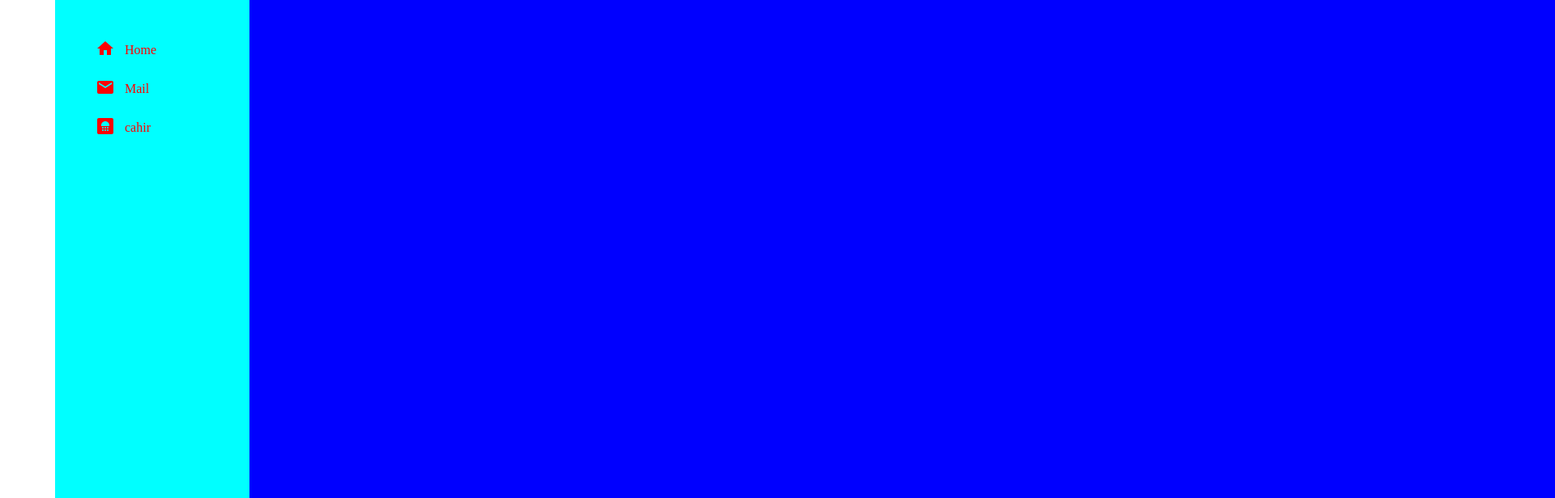
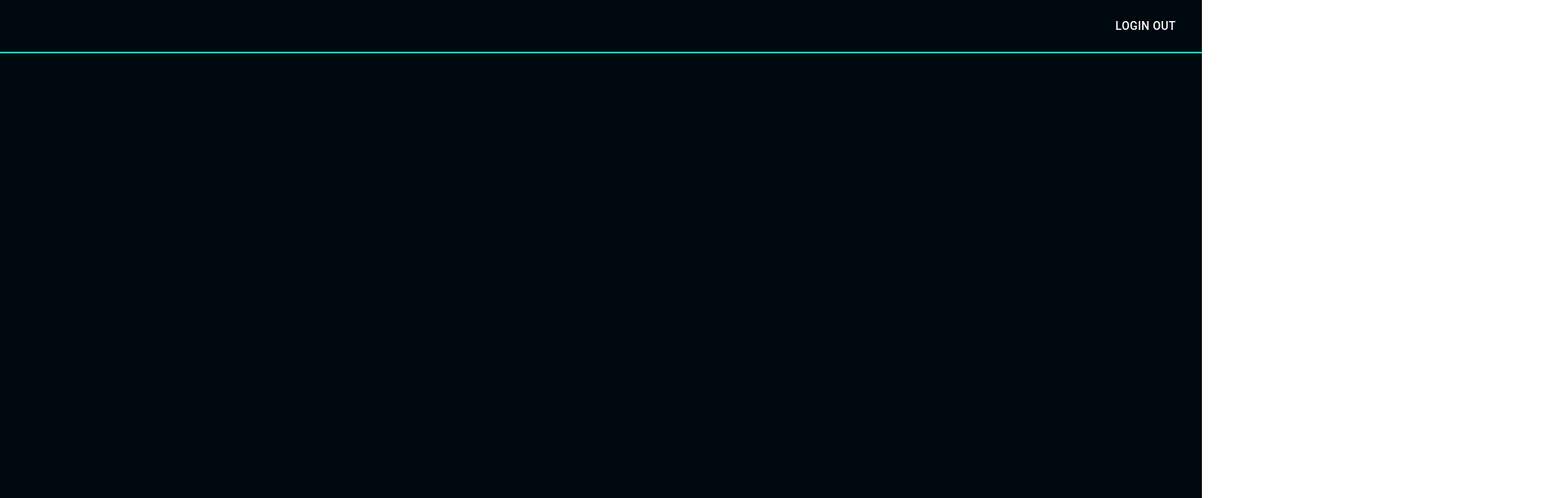
Before and after one commit to prapanchsw/FinalProject, a React (Vite) app in the folder finacial/: page /admin in a window 1280 px wide. Shown: the top 616 px of the page at 81% size, 1920 px wide, since content can reach past the window. Built offline with nearby package versions, Linux system fonts and the light colour scheme.

Commit message:
second commit

```diff
--- a/finacial/src/App.css
+++ b/finacial/src/App.css
@@ -1,4 +1,4 @@
-#root {
+body {
   max-width: 1280px;
   margin: 0 auto;
   padding: 0;
@@ -10,10 +10,11 @@
 }
 .background1{
   height: 130vh;
-  width: 300vh;
-  background-color:blue;
-  margin: -100px;
+  width: 211vh;
+  background-color:#000910;
+  margin: 0;
   padding: 0;
+
 
 }
 
@@ -22,32 +23,59 @@
 
   height: 100%;
   width: 200px;
-  background-color:rgb(0, 0, 0);
+  background-color:rgb(255, 255, 255);
 
 }
 
 .sidebarlist{
 height: 100%;
 width: 100%;
-background-color:aqua;
-color: red;
- overflow-y: scroll auto;
+background-color:#022334;
+color: #00ffc7;
+ overflow: scroll auto;
+
+
 
 }
 .sidebar {
   display: flex;
   flex-direction: column; /* Stack list items vertically */
-  align-items: flex-start; /* Align items at the start of the container */
+  align-items: flex-start;
+
 }
 
 .sidebarlist ul {
   list-style-type: none; /* Remove default list styles */
   padding: 0;
   margin: 0;
+
 }
 
 .sidebar li {
-  display: flex; /* Enable flexbox for list items */
-  align-items: center; /* Align items vertically */
-  padding: 10px; /* Adjust padding as needed */
+  display: flex;
+  align-items: center;
+  flex-direction: row;
+  flex-wrap: wrap;
+  align-content: center;
+  justify-items: left;
+
+
 }
+
+.sidebar-item {
+  display: flex;
+  align-items: center;
+  /* padding: 5px 10px;  */
+  cursor: pointer;
+  margin-bottom: 50px;
+  border-radius: 10px;
+}
+
+.sidebar-item:hover  {
+  background-color: #00ffc7;
+  color:rgb(0, 0, 0);
+}
+
+.sidebar-item div {
+  display: inline-block;
+}
--- a/finacial/src/App.jsx
+++ b/finacial/src/App.jsx
@@ -4,7 +4,9 @@
 import Login from './components/Login'
 import Signup from './components/Signup'
 import { Route, Router, Routes } from 'react-router-dom'
-import Admin from './components/Admin'
+import AdminPage from './components/AdminPage'
+
+
 function App() {
 
 
@@ -16,7 +18,9 @@
         <Route path='/' element={<Landing />} />
         <Route path='/login' element={<Login />} />
         <Route path='/signup' element={<Signup />} />
-        <Route path='/admin' element={<Admin/>}/>
+        <Route path='/admin' element={<AdminPage />}/>
+
+
       </Routes>
     </>
   )
--- a/finacial/src/components/Admin.jsx
+++ b/finacial/src/components/Admin.jsx
@@ -1,18 +1,25 @@
+// src/Admin.js
 import React from 'react';
 import '../App.css';
-import { Sidebar } from './Sidebar'; // Assuming Sidebar is imported correctly and is an array of objects
+import { Sidebar } from './Sidebar';
+import { AdminPanelSettings } from '@mui/icons-material';
+import { Typography } from '@mui/material';
 
 const Admin = () => {
     return (
         <div className="background1">
             <div className="sidebar">
-                <ul className="sidebarlist"sx={{margin:'0',padding:'0'}}>
-                    <br /><br /> <br />
+                <ul className="sidebarlist" style={{ margin: '0', padding: '0' }}>
+                    <li style={{ display: 'flex', alignItems: 'center', padding: '40px 20px' }}>
+                        <AdminPanelSettings sx={{ fontSize: 100, marginRight: 2 }} />
 
+                    </li>
+                    <br /> <br />
                     {Sidebar.map((val, key) => (
-                        <li key={key} >
-                            <div>{val.icon}</div> &nbsp;&nbsp;&nbsp;
-                            <div>{val.title}</div>
+                        <li key={key} className="sidebar-item" style={{ display: 'flex', alignItems: 'center', padding: '10px 50px 20px 20px', marginTop: '-60px' }}>
+                            <br /><br /><br />
+                            <div style={{ fontSize: 35 }}>{val.icon}</div> &nbsp;&nbsp;&nbsp;
+                            <div style={{ fontSize: 20 }}>{val.title}</div>
                         </li>
                     ))}
                 </ul>
--- /dev/null
+++ b/finacial/src/components/AdminPage.jsx
@@ -0,0 +1,15 @@
+// src/AdminPage.js
+import React from 'react';
+import Navbar from './Navbar';
+import Admin from './Admin';
+
+const AdminPage = () => {
+  return (
+    <div>
+      <Navbar/>
+      <Admin />
+    </div>
+  );
+};
+
+export default AdminPage;
--- a/finacial/src/components/Landing.jsx
+++ b/finacial/src/components/Landing.jsx
@@ -16,8 +16,8 @@
   max-width: 300px;
   max-height:350px;
   margin-top:50px;
-  background-color: rgba(255, 255, 255, 0.2);
-  backdrop-filter: blur(10px) brightness(120%);
+  background-color: rgba(255, 255, 255, 0.4);
+  backdrop-filter: blur(10px) brightness(200%);
   box-shadow: 0 8px 16px rgba(0,0,0,0.1);
   border: 1px solid rgba(255, 255, 255, 0.1);
   border-radius:10px;
--- a/finacial/src/components/Login.jsx
+++ b/finacial/src/components/Login.jsx
@@ -47,7 +47,7 @@
         Your browser does not support the video tag.
             </video>
             <div className="overlay"></div>
-    <Container style={{ height: '100vh', display: 'flex', justifyContent: 'center', alignItems: 'center'}} >
+    <Container style={{ height: '100vh', display: 'flex', justifyContent: 'center', alignItems: 'center',paddingTop: '100px'}} >
       <form
                     style={{
                         width: '100%',
--- /dev/null
+++ b/finacial/src/components/Navbar.jsx
@@ -0,0 +1,25 @@
+import { AppBar, Box, Button, Toolbar, Typography } from '@mui/material'
+import React from 'react'
+
+const Navbar = () => {
+  return (
+    <div>
+       <Box sx={{ flexGrow: 1 ,paddingTop:'60px',width:"211vh"}} className='navbar1'>
+      <AppBar position="static" sx={{backgroundColor:'#000910', borderBottom: '2px solid #01ffc9' }} >
+        <Toolbar>
+
+
+
+          <Typography variant="h6" component="div" sx={{ flexGrow: 1,color:'#00ffc7' }}>
+            Admin Panel
+          </Typography>
+          <Button color="inherit">Login Out</Button>
+        </Toolbar>
+      </AppBar>
+          </Box>
+
+    </div>
+  )
+}
+
+export default Navbar
--- a/finacial/src/components/Sidebar.jsx
+++ b/finacial/src/components/Sidebar.jsx
@@ -1,6 +1,8 @@
 import React from 'react'
-import { Bathroom, Home, Mail } from '@mui/icons-material';
+import { AdminPanelSettings, Bathroom, Home, Mail, PersonPinCircleOutlined } from '@mui/icons-material';
+
 export const Sidebar = [
+
     {
         title: "Home",
         icon: <Home/>,
--- a/finacial/src/components/Signup.jsx
+++ b/finacial/src/components/Signup.jsx
@@ -33,9 +33,10 @@
         Your browser does not support the video tag.
             </video>
           <div className="overlay"></div>
-          <Container style={{ height: '100vh', display: 'flex', justifyContent: 'center', alignItems: 'center'}} >
+          <Container style={{ height: '100vh', display: 'flex', justifyContent: 'center', alignItems: 'center',paddingTop: '100px'}} >
           <form
-                    style={{
+          style={{
+
                         width: '100%',
                         maxWidth: 300,
                         padding: '40px',
@@ -44,11 +45,13 @@
                         backgroundColor: 'rgba(0, 0, 0, 0.1)',
                         color: 'white',
                         zIndex: '1',
-                        backdropFilter: 'blur(100px) brightness(300%)' ,
+                        backdropFilter: 'blur(100px) brightness(300%)',
+                       overflow: 'hidden',
+                        padding:'40px'
 
                   }}>
                   <Grid container spacing={2} justifyContent="center">
-                  <Grid item xs={12}>
+                  <Grid item xs={12} md={12} sm={12} lg={12}>
                   <Typography variant="h4" align="center" gutterBottom>
             Create Account
                 </Typography>
@@ -65,36 +68,6 @@
                                   sx={textFieldStyles} />
 
 
-                              <TextField
-              type="number"
-              label="Age"
-              variant="filled"
-              fullWidth
-              style={{ marginBottom: '10px' }}
-
-
-                                sx={textFieldStyles}/>
-
-
-
-                              <Grid item xs={12}>
-
-                                  <FormControl fullWidth variant='filled' sx={textFieldStyles} style={{ marginBottom: '-15px' }}>
-    <InputLabel id="demo-simple-select-label" sx={{color: 'white',}}>Gender</InputLabel>
-    <Select
-      // value={age}
-                                          label="gender"
-
-                                          autoWidth
-                                          // onChange={handleChange}
-
-    >
-      <MenuItem value={'Male'} sx={{}}>Male</MenuItem>
-      <MenuItem value={'Female'}>Female</MenuItem>
-
-    </Select>
-        </FormControl>
-                    </Grid>
 <br />
                     <TextField
               type="email"
--- a/finacial/src/style/landing.css
+++ b/finacial/src/style/landing.css
@@ -141,7 +141,8 @@
 
 
    .card1{
-    color: rgb(203, 188, 188);
+    color: rgb(218, 209, 209);
+
    }
 
    .link {
--- a/finacial/src/style/login.css
+++ b/finacial/src/style/login.css
@@ -5,6 +5,7 @@
    padding-left:0;
    overflow: hidden;
    margin: 0 auto;
+   margin-top: 10px;
 
 }
 
--- a/finacial/src/style/signup.css
+++ b/finacial/src/style/signup.css
@@ -2,7 +2,10 @@
     background-size: cover;
    display: flex;
    align-items: center;
-   padding-left:0
+   padding-left:0;
+   overflow: hidden;
+   padding-top:-40px;
+   margin-top: -60px;
 
 }
 
```
